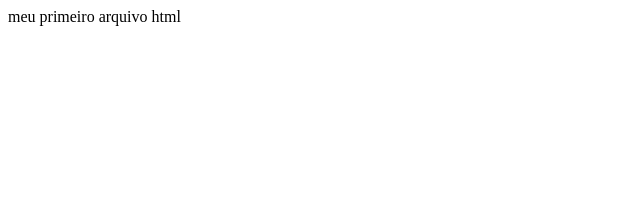
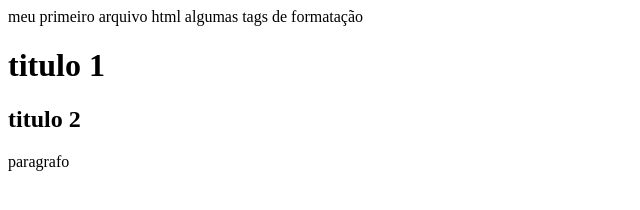
Before and after one commit to camilofernando21/projeto-frameworks-api, a plain HTML site: page index.html in a window 1280 px wide. Shown: the whole page, without its empty margins (0-640 px from the left). Drawn offline with Linux system fonts and the light colour scheme.

Commit message:
adicionado contato.html

```diff
--- a/index.html
+++ b/index.html
@@ -7,5 +7,11 @@
 </head>
 <body>
     meu primeiro arquivo html
+
+    algumas tags de formatação
+    <h1>titulo 1</h1>
+    <h2>titulo 2</h2>
+    <p>paragrafo</p>
+
 </body>
 </html>
```
Also changed, not shown: contato.html (added, +11 -0 lines).
